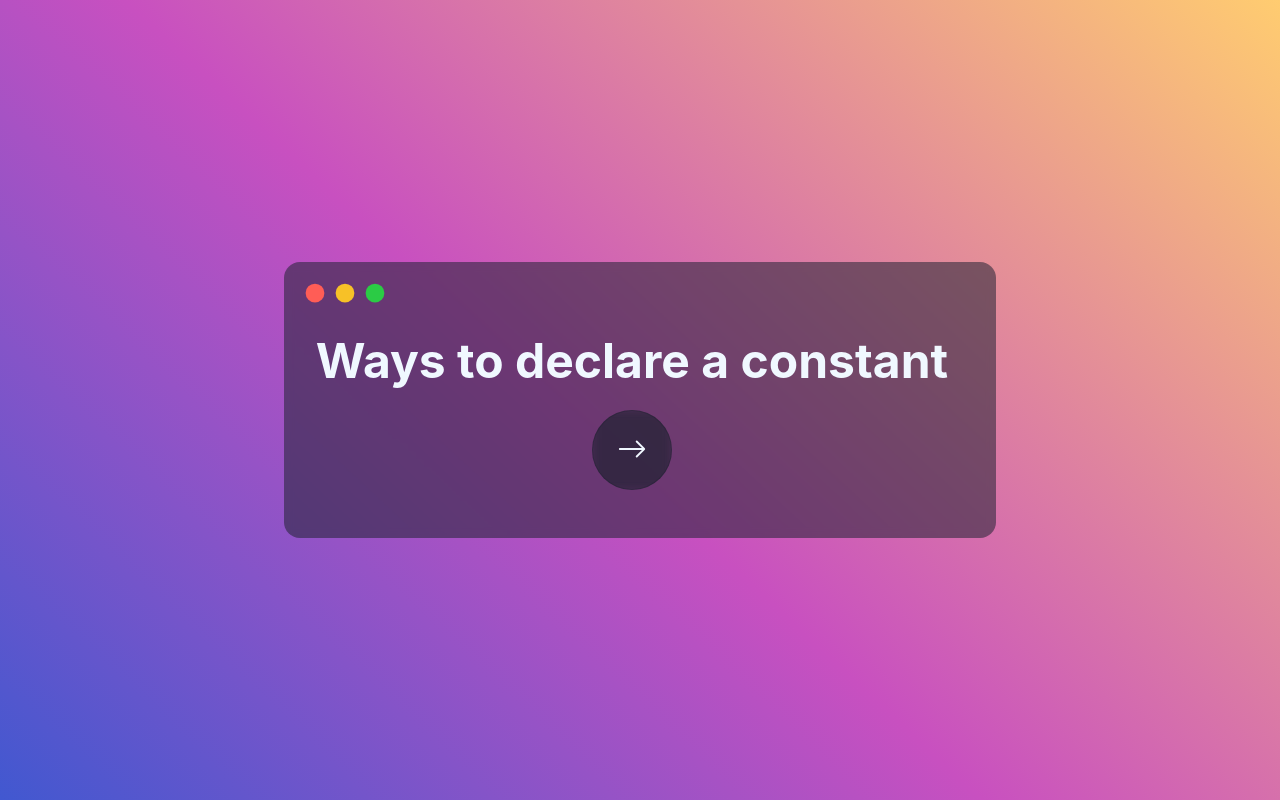
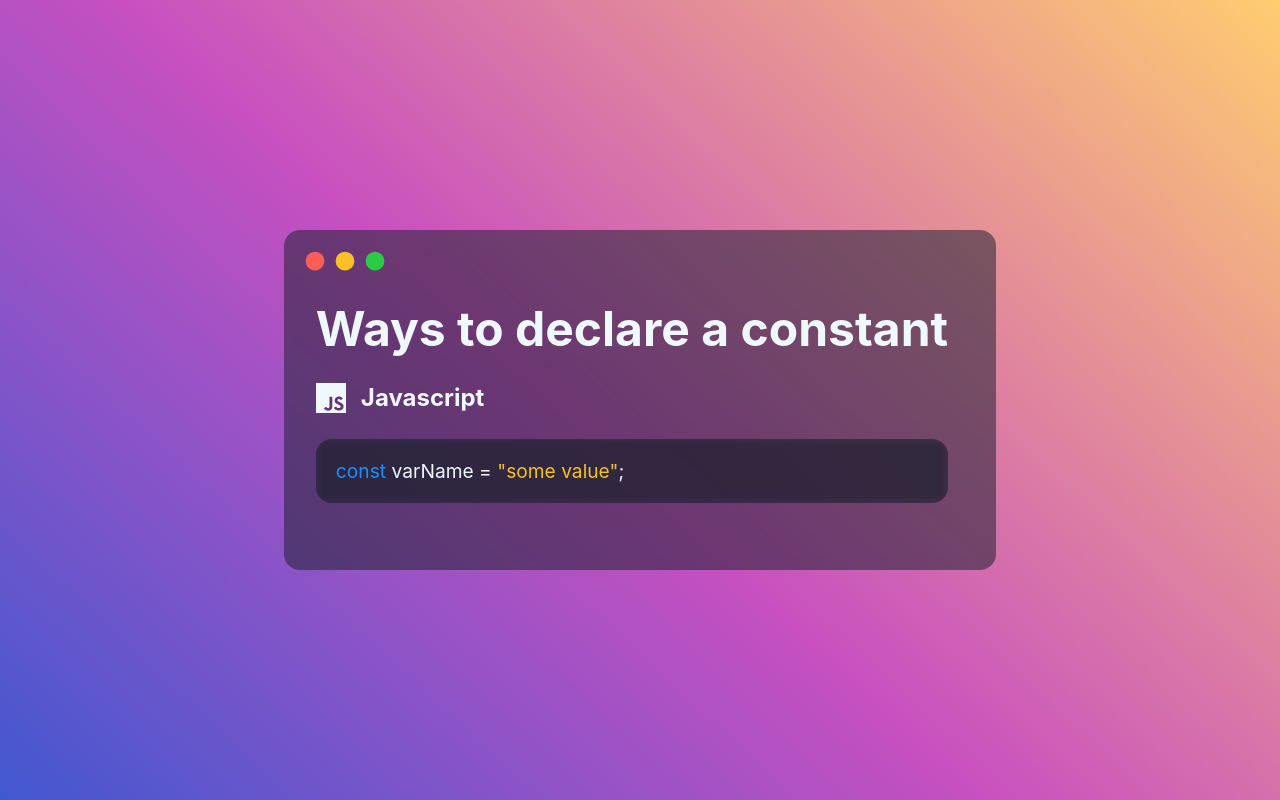
Before and after one commit to sito8943/sito-react-tester, a React (Create React App) app: page / in a window 1280 px wide. Built offline with nearby package versions, Linux system fonts and the light colour scheme.

Commit message:
javascript

```diff
--- a/src/App.js
+++ b/src/App.js
@@ -2,10 +2,23 @@ import "./App.css";
 import React from "react";
 
 // components
-import MemeShare, { Title, Container } from "./components/MemeShare/MemeShare";
+import MemeShare, {
+  Title,
+  Container,
+  Paragraph,
+} from "./components/MemeShare/MemeShare";
 import AppleDots from "./components/MemeShare/AppleDots/AppleDots";
-import Button from "./components/MemeShare/Button/Button";
-import { RightArrowIcon } from "./components/MemeShare/Icons/icons";
+import {
+  JavaIcon,
+  JavascriptIcon,
+  SwiftIcon,
+  PhpIcon,
+  KotlinIcon,
+  TypescriptIcon,
+  CPlusPlusIcon,
+  DartIcon,
+  GoIcon,
+} from "./components/MemeShare/Icons/icons";
 
 function App() {
   return (
@@ -15,14 +28,17 @@ function App() {
           <AppleDots />
           <Container className="ms-sub-container">
             <Title variant="h3">Ways to declare a constant</Title>
-            <Container
-              className="flex justify-center"
-              style={{ marginTop: 20 }}
-            >
-              <Button className="ms-icon-button ms-button ease-transition">
-                <RightArrowIcon />
-              </Button>
+            <Container className="flex" style={{ marginTop: 25 }}>
+              <JavascriptIcon color={"aliceblue span"} />
+              <Title variant="h5" style={{ marginLeft: 15 }}>
+                Javascript
+              </Title>
             </Container>
+            <Paragraph className="ms-code">
+              <span className="ms-keyword">const</span>{" "}
+              <span className="ms-var">varName</span> ={" "}
+              <span className="ms-string">"some value"</span>;
+            </Paragraph>
           </Container>
         </Container>
       </MemeShare>
--- a/src/components/MemeShare/AppleDots/style.scss
+++ b/src/components/MemeShare/AppleDots/style.scss
@@ -1,15 +1,4 @@
-.red svg {
-  color: #ff5d56;
-}
-
-.yellow svg {
-  color: #f7c127;
-}
-
-.green svg {
-  color: #2bcb45;
-}
-
-span {
+.apple-dots span,
+.span {
   font-size: 30px;
 }
--- a/src/components/MemeShare/Icons/icons.jsx
+++ b/src/components/MemeShare/Icons/icons.jsx
@@ -1,4 +1,76 @@
 import { BsArrowRight, BsFillRecordFill } from "react-icons/bs";
+import {
+  SiJava,
+  SiJavascript,
+  SiSwift,
+  SiPhp,
+  SiKotlin,
+  SiTypescript,
+  SiCplusplus,
+  SiDart,
+  SiGo,
+  SiPython,
+} from "react-icons/si";
+
+export const JavaIcon = ({ color }) => (
+  <span className={color}>
+    <SiJava />
+  </span>
+);
+
+export const JavascriptIcon = ({ color }) => (
+  <span className={color}>
+    <SiJavascript />
+  </span>
+);
+
+export const SwiftIcon = ({ color }) => (
+  <span className={color}>
+    <SiSwift />
+  </span>
+);
+
+export const PhpIcon = ({ color }) => (
+  <span className={color}>
+    <SiPhp />
+  </span>
+);
+
+export const KotlinIcon = ({ color }) => (
+  <span className={color}>
+    <SiKotlin />
+  </span>
+);
+
+export const TypescriptIcon = ({ color }) => (
+  <span className={color}>
+    <SiTypescript />
+  </span>
+);
+
+export const CPlusPlusIcon = ({ color }) => (
+  <span className={color}>
+    <SiCplusplus />
+  </span>
+);
+
+export const DartIcon = ({ color }) => (
+  <span className={color}>
+    <SiDart />
+  </span>
+);
+
+export const GoIcon = ({ color }) => (
+  <span className={color}>
+    <SiGo />
+  </span>
+);
+
+export const PythonIcon = ({ color }) => (
+  <span className={color}>
+    <SiPython />
+  </span>
+);
 
 export const RightArrowIcon = ({ color }) => (
   <span className={color}>
--- a/src/components/MemeShare/MemeShare.jsx
+++ b/src/components/MemeShare/MemeShare.jsx
@@ -5,6 +5,7 @@ import C from "./Container/Container";
 import PropTypes from "prop-types";
 
 // styles
+import "./colors.scss";
 import "./style.scss";
 
 const MemeShare = (props) => {
--- a/src/components/MemeShare/Paragraph/style.scss
+++ b/src/components/MemeShare/Paragraph/style.scss
@@ -5,3 +5,24 @@
 .ms-paragraph {
   color: aliceblue;
 }
+
+.ms-code {
+  background: #22233387;
+  padding: 20px;
+  border-radius: 1rem;
+  backdrop-filter: blur(5px);
+  color: aliceblue;
+  font-size: 1.2rem;
+
+  .ms-keyword {
+    color: dodgerblue;
+  }
+
+  .ms-var {
+    color: aliceblue;
+  }
+
+  .ms-string {
+    color: #f7c127;
+  }
+}
--- /dev/null
+++ b/src/components/MemeShare/colors.scss
@@ -0,0 +1,15 @@
+.red svg {
+  color: #ff5d56;
+}
+
+.yellow svg {
+  color: #f7c127;
+}
+
+.green svg {
+  color: #2bcb45;
+}
+
+.aliceblue svg {
+  color: aliceblue;
+}
```
